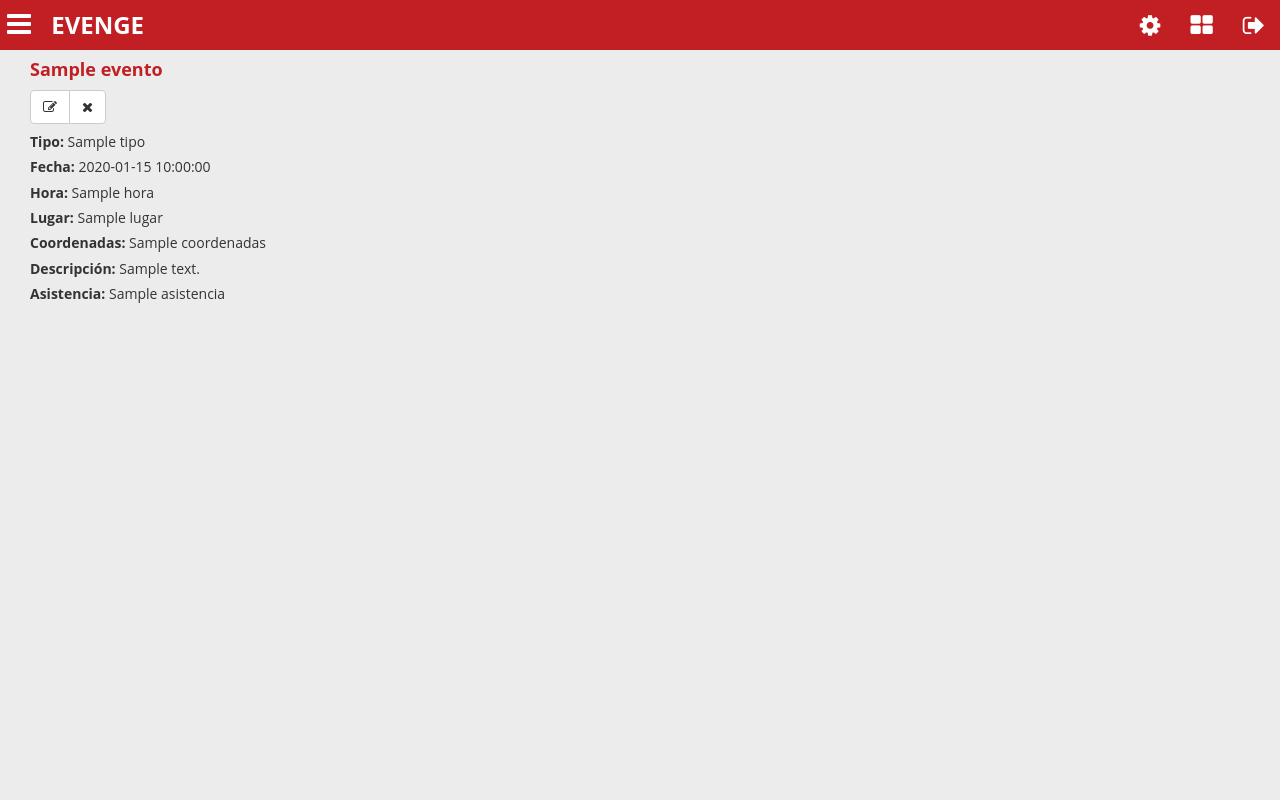
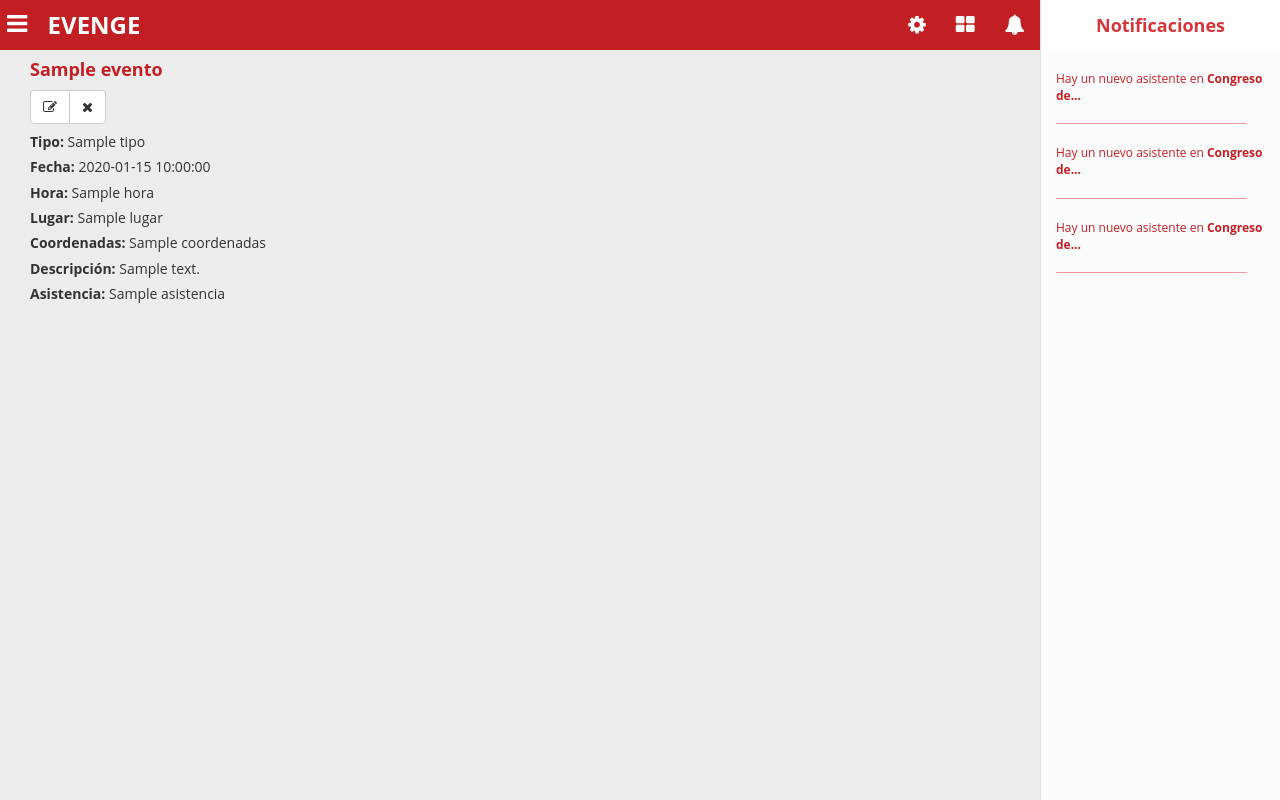
Before and after one commit to evenge/EVENGE, a Python web app: template templates/index.html in a window 1280 px wide. Run offline with Jinja, Linux system fonts and the light colour scheme; the template is opened without the code that fills it: most values are stand-ins (such as "Sample title", 1, 10 or a date in 2020); some libraries are stand-ins or nearby versions.

Commit message:
Panel de notificiacion creado

```diff
--- a/_dt/css/main.css
+++ b/_dt/css/main.css
@@ -78,7 +78,7 @@ body {
 /******** NavBar estilos *********/
 /*********************************/
 .navbar-evenge i {
-  font-size: 2em;
+  font-size: 1.7em;
 }
 
 .navbar-evenge a {
@@ -586,3 +586,65 @@ form .btn-form:focus {
 .consejos ul li {
   margin-bottom: 5px;
 }
+
+/* notifications panel */
+.notifications-content {
+  position: fixed;
+  top: 0;
+  bottom: 0;
+  right: 0;
+  z-index: 1000;
+  display: block;
+  padding: 0;
+  width: 240px;
+  min-height: 100%;
+  overflow-x: hidden;
+  overflow-y: auto;
+  background-color: #fbfbfb;
+  border-left: 1px solid #e0e0e0;
+}
+
+.notifications-content .menu-title {
+  width: 100%;
+  height: 50px;
+  background: #ffffff;
+}
+
+.notifications-content .menu-title h1 {
+  padding: 0;
+  margin: 0;
+  color: #d43539;
+  text-align: center;
+  line-height: 50px;
+  font-size: 1.5em;
+  font-weight: bold;
+}
+
+.notifications-content .notifications {
+  padding: 0;
+  margin: 0;
+  list-style: none;
+}
+
+.notifications-content .notifications li {
+  padding: 0;
+  margin: 0;
+}
+
+.notifications-content .notifications li a {
+  display: block;
+  padding: 20px 15px;
+  position: relative;
+}
+
+.notifications-content .notifications li a:after {
+  content: "";
+  display: block;
+  width: 80%;
+  margin-left: auto;
+  margin-right: auto;
+  height: 1px;
+  background: rgba(212, 53, 57, 0.49);
+  position: absolute;
+  bottom: 0;
+}
--- a/templates/index.html
+++ b/templates/index.html
@@ -94,14 +94,36 @@ GNU General Public License for more details.
             <li><a href="#"><i class="fa fa-circle fa-fw"></i> Por mes</a></li>
           </ul>
         </li>
+
+        <li>
+          <a class="titulo-menu" href="/logout"> <i class="fa fa-sign-out fa-fw"></i> Cerrar sesión</a>
+        </li>
       </ul>
     </div>
+  </nav>
+
+  <nav id="notifications-div" class="notifications-content">
+    <div class="menu-title">
+      <h1>Notificaciones</h1>
+    </div>
+
+    <ul class="notifications">
+      <li>
+        <a href="">Hay un nuevo asistente en <b>Congreso de...</b></a>
+      </li>
+      <li>
+        <a href="">Hay un nuevo asistente en <b>Congreso de...</b></a>
+      </li>
+      <li>
+        <a href="">Hay un nuevo asistente en <b>Congreso de...</b></a>
+      </li>
+    </ul>
   </nav>
   {% endif %}
   <!-- fin menu -->
 
   <!--nav -->
-  <main class="main-body pad120">
+  <main style="padding-right: 240px;" class="main-body pad120">
     <nav class="navbar-evenge">
       <div class="container-fluid">
         <div class="men pull-left">
@@ -138,7 +160,7 @@ GNU General Public License for more details.
               </div>
             </div>
           </li>
-          <li><a class="nav-li" href="/logout"> <i class="fa fa-sign-out"></i></a></li>
+          <li><a class="nav-li" href="/logout"> <i class="fa fa-bell"></i></a></li>
         </ul>
         {% endblock %}
       </div>
```
